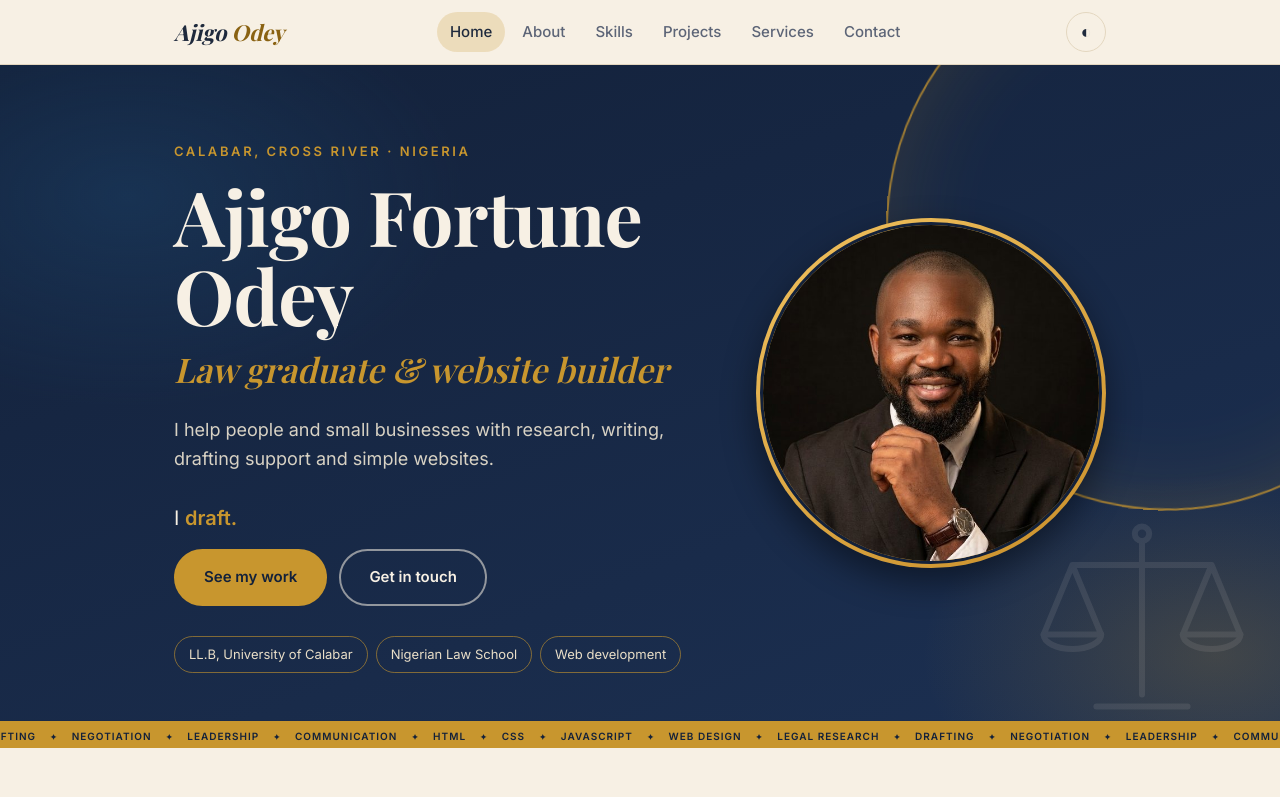
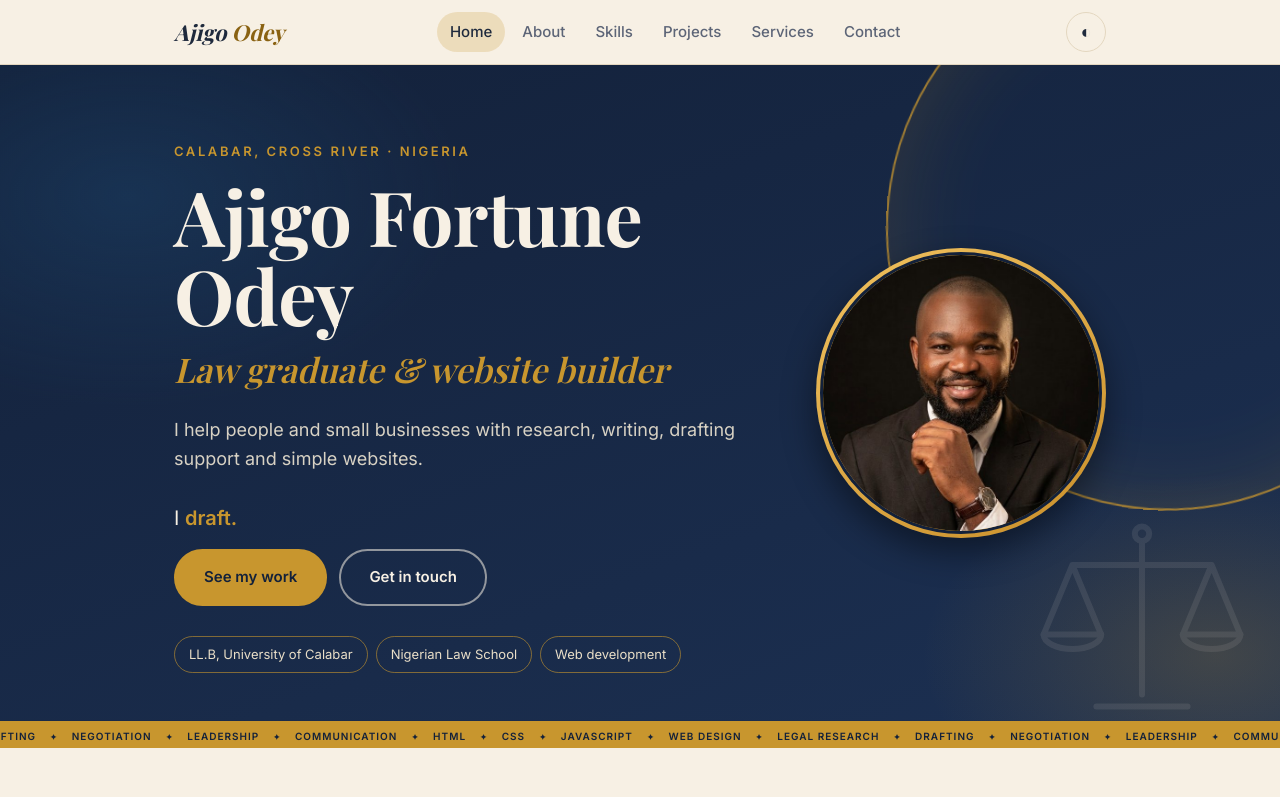
Before and after one commit to Ajigofortune/Ajigofortune.github.io, a plain HTML site: page index.html in a window 1280 px wide. Shown: the top 797 px of the page. Drawn offline with nearby package versions, Linux system fonts and the light colour scheme; a web font is replaced by a local one.

Commit message:
Add files via upload

```diff
--- a/style.css
+++ b/style.css
@@ -273,12 +273,12 @@ footer { padding: 30px 0 40px; background: var(--navy); color: #cfc8b8; font-siz
 
 /* personal portrait */
 .wrap.hero { position: relative; }
-.me { width: 172px; height: 172px; border-radius: 50%; padding: 4px; margin: 0 0 22px; background: linear-gradient(145deg, #f0c15f, #c98f2a); box-shadow: 0 14px 34px rgba(0,0,0,.45); animation: mePop .8s cubic-bezier(.2,.8,.2,1) both; }
+.me { width: 132px; height: 132px; border-radius: 50%; padding: 4px; margin: 0 0 22px; background: linear-gradient(145deg, #f0c15f, #c98f2a); box-shadow: 0 14px 34px rgba(0,0,0,.45); animation: mePop .8s cubic-bezier(.2,.8,.2,1) both; }
 .me img { display: block; width: 100%; height: 100%; border-radius: 50%; object-fit: cover; object-position: 50% 16%; border: 3px solid #13213a; }
 @keyframes mePop { from { opacity: 0; transform: scale(.85); } to { opacity: 1; transform: none; } }
 @media (min-width: 820px) {
-  .hero.has-me { padding-right: 420px; }
-  .hero.has-me .me { position: absolute; right: 24px; top: 50%; margin: 0; width: 350px; height: 350px; transform: translateY(-50%); animation: none; }
+  .hero.has-me { padding-right: 360px; }
+  .hero.has-me .me { position: absolute; right: 24px; top: 50%; margin: 0; width: 290px; height: 290px; transform: translateY(-50%); animation: none; }
 }
 .thumb.shot { height: auto; aspect-ratio: 900 / 346; display: block; background: #1b120d; }
 .thumb.shot::before { display: none; }
```
Also changed, not shown: projects.html (+1 -1 lines), coffee-thumb.jpg (added).
